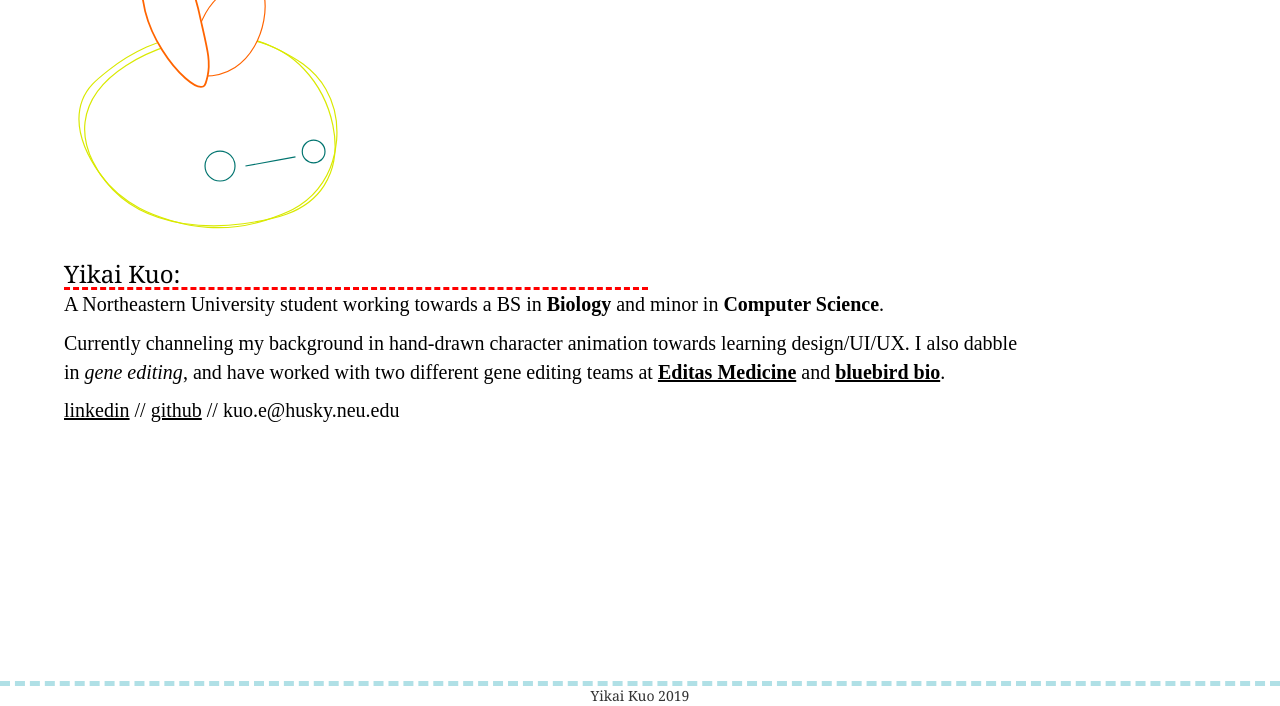
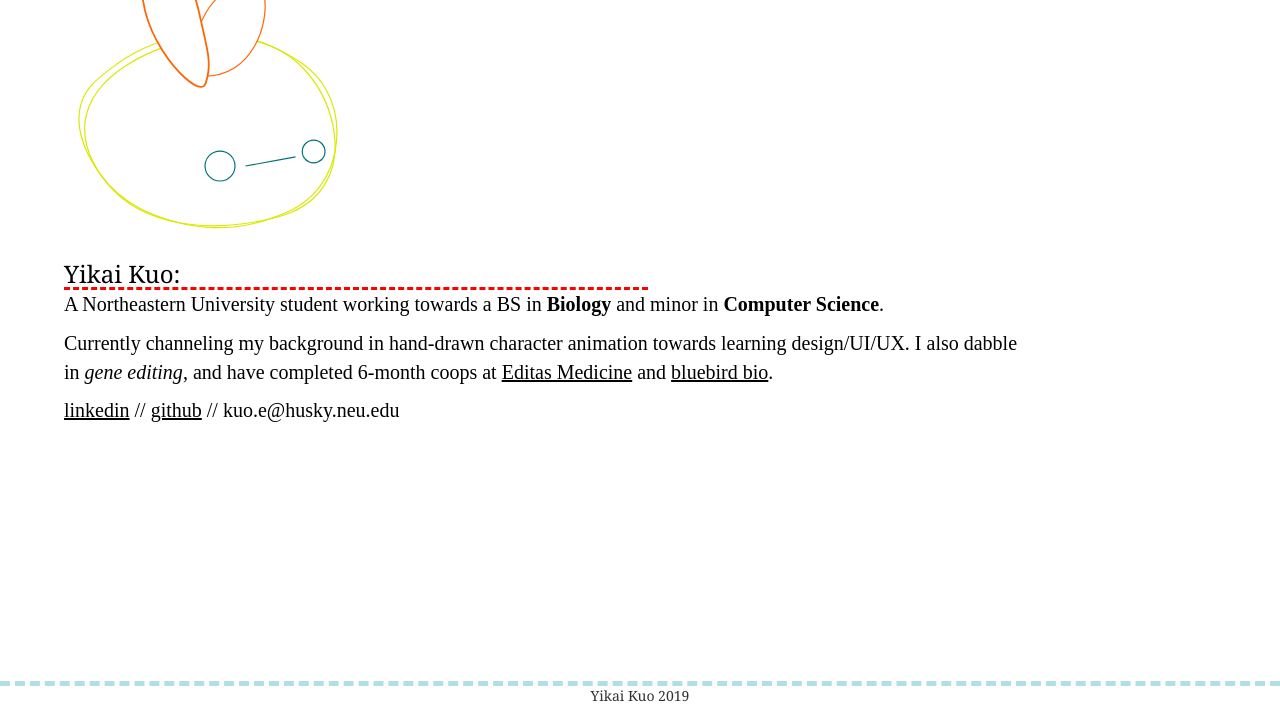
Before and after one commit to KwhoaKai/KwhoaKai.github.io, a plain HTML site: page aboutMe.html in a window 1280 px wide. Shown: the part 94-800 px from the top of the page. Drawn offline with nearby package versions, Linux system fonts and the light colour scheme; a web font is replaced by a local one.

Commit message:
Update aboutMe.html

```diff
--- a/aboutMe.html
+++ b/aboutMe.html
@@ -123,8 +123,7 @@
             <div id="sep"></div>
             <p id="descrp">A Northeastern University student working towards a BS in <strong>Biology</strong> and
             minor in <strong>Computer Science</strong>.</p>
-            <p id="interests">Currently channeling my background in hand-drawn character animation towards learning design/UI/UX. I also dabble in <em>gene editing</em>, and have worked with two different gene editing teams
-                at <strong><u><a href="https://editasmedicine.com/">Editas Medicine</a></u></strong> and <strong><u><a href="https://www.bluebirdbio.com/">bluebird bio</a></u></strong>.</p>
+            <p id="interests">Currently channeling my background in hand-drawn character animation towards learning design/UI/UX. I also dabble in <em>gene editing</em>, and have completed 6-month coops at <u><a href="https://editasmedicine.com/">Editas Medicine</a></u> and <u><a href="https://www.bluebirdbio.com/">bluebird bio</a></u>.</p>
             <p id="contact"><a href="https://www.linkedin.com/in/yikai-kuo-90174a126/" target="_blank"><u>linkedin</u></a> // <a href="https://github.com/KwhoaKai" target="_blank"><u>github</u></a> // kuo.e@husky.neu.edu</p>
         </div>
     </div>
```
